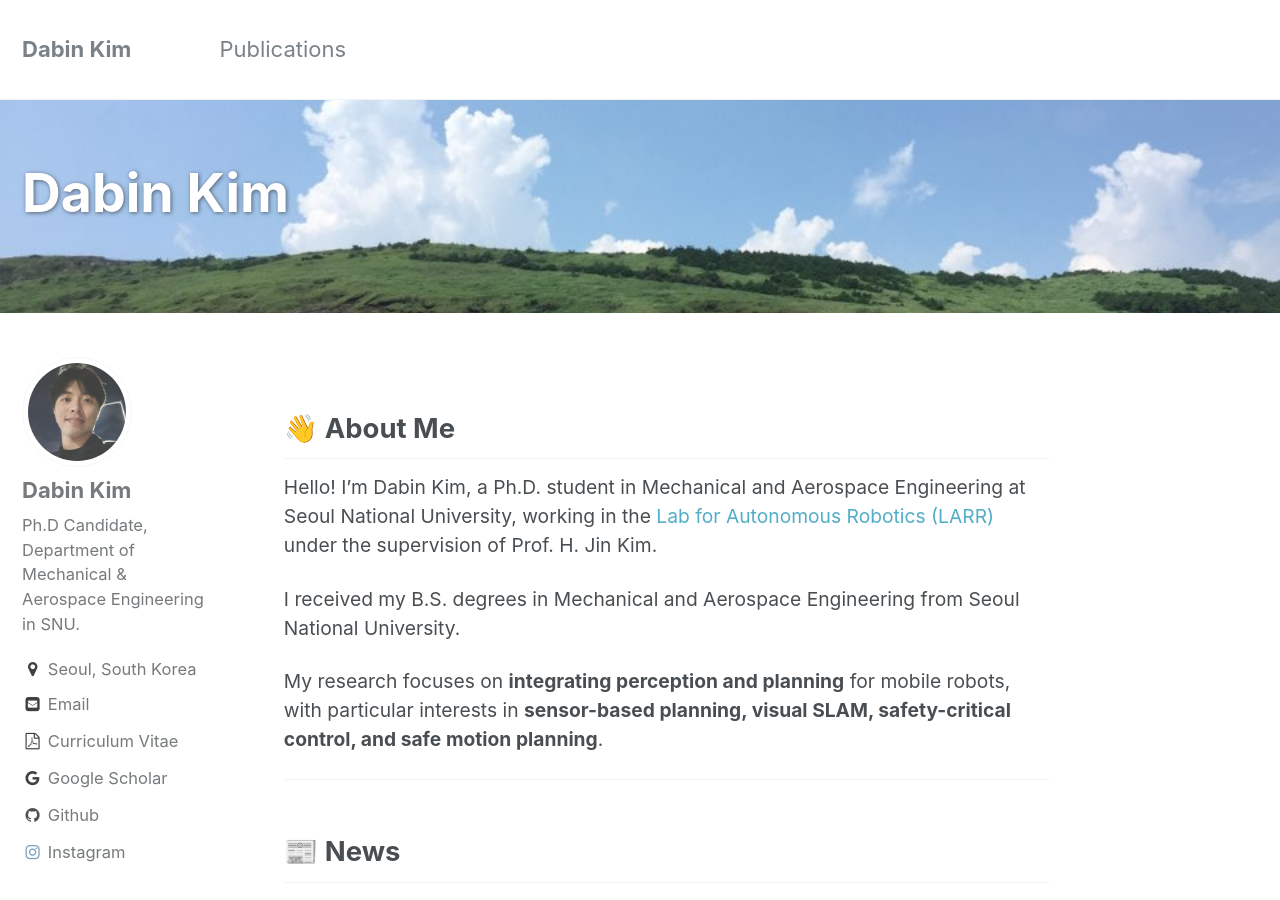
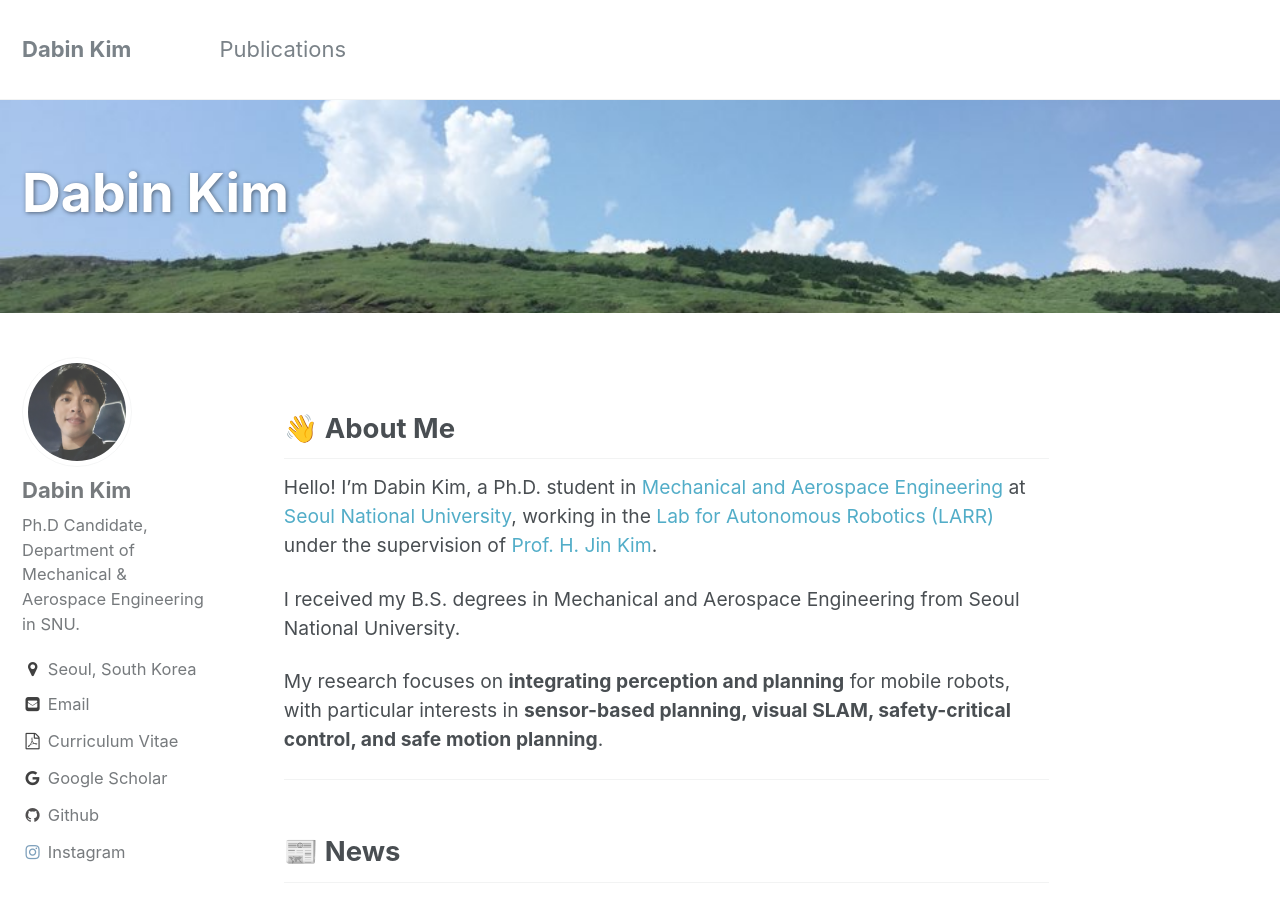
Before and after one commit to dabinkim-LGOM/dabinkim-LGOM.github.io, a Jekyll site: the page built from index.md, in a window 1280 px wide and 900 px high. Built offline with Jekyll 4.4.1, drawn with Linux system fonts in a browser that asks for light colours; part of the change alters nothing that is shown.

```diff
--- a/index.md
+++ b/index.md
@@ -26,7 +26,7 @@ header:
 <!-- ABOUT ME -->
 ## 👋 About Me
 
-Hello! I’m Dabin Kim, a Ph.D. student in Mechanical and Aerospace Engineering at Seoul National University, working in the <a href="http://larr.snu.ac.kr/" target="_blank">Lab for Autonomous Robotics (LARR)</a> under the supervision of Prof. H. Jin Kim.
+Hello! I’m Dabin Kim, a Ph.D. student in <a href="https://aerospace.snu.ac.kr/en" target="_blank">Mechanical and Aerospace Engineering</a> at <a href="https://en.snu.ac.kr/" target="_blank">Seoul National University</a>, working in the <a href="http://larr.snu.ac.kr/" target="_blank">Lab for Autonomous Robotics (LARR)</a> under the supervision of <a href="https://scholar.google.co.kr/citations?user=TLQUwIMAAAAJ&hl=en" target="_blank">Prof. H. Jin Kim</a>.
 
 I received my B.S. degrees in Mechanical and Aerospace Engineering from Seoul National University.
 
```
